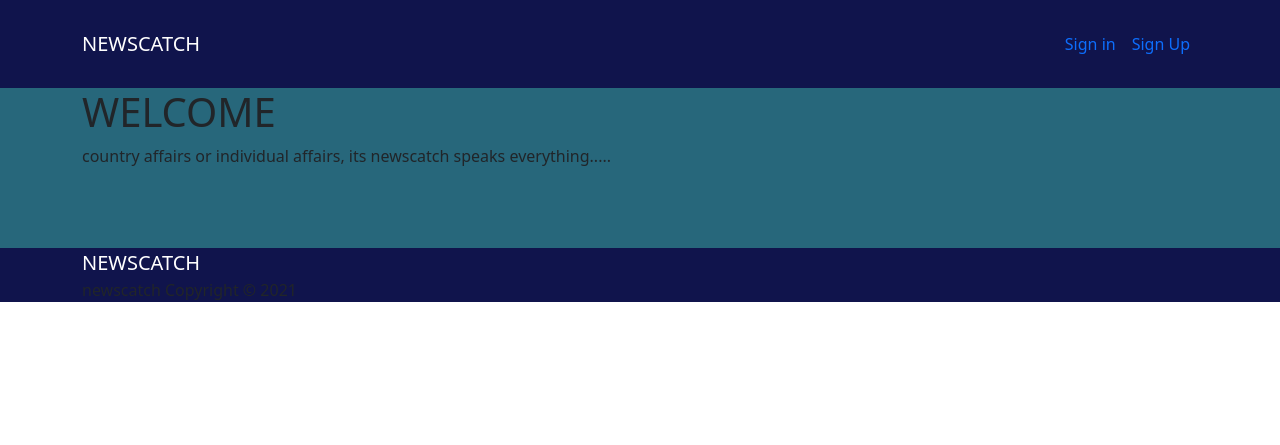
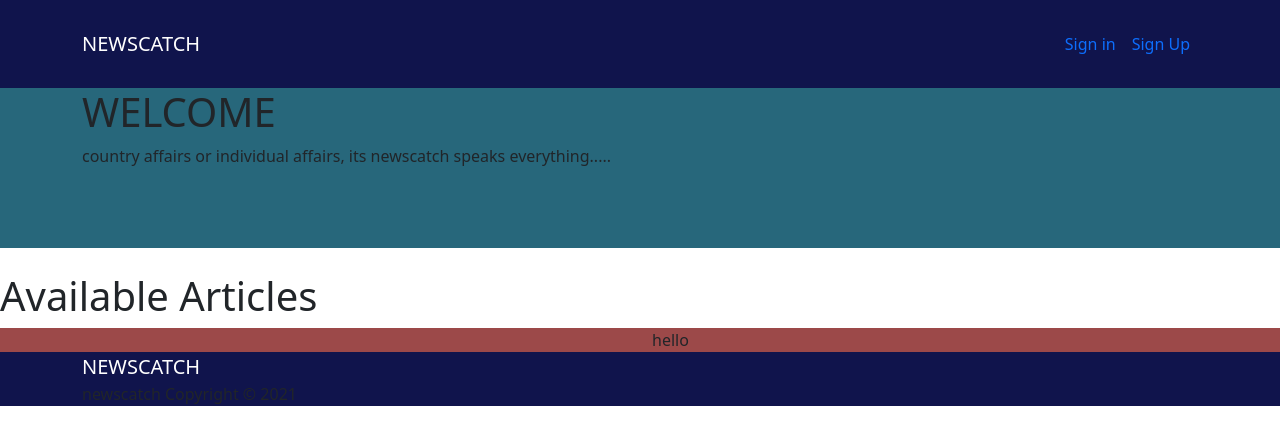
Before and after one commit to sling254/Newscatch, a Flask app: page /articles in a window 1280 px wide. Shown: the top 445 px of the page. Run offline with Flask 2, Linux system fonts and the light colour scheme.

Commit message:
add articles.html

```diff
--- a/app/static/main.css
+++ b/app/static/main.css
@@ -11,6 +11,10 @@
     background-color:#27677B;
 
 }
+#display{
+    background-color:#9C4949;
+
+}
 footer{
     background-color: #10144C;
 }
--- a/app/templates/articles.html
+++ b/app/templates/articles.html
@@ -1 +1,21 @@
 {% extends 'base.html' %}
+
+{% block content %}
+
+<h1 class="mt-4"> Available Articles</h1>
+<section id="display">
+    <div class="container">
+        <div class="row">
+            <div class="col-md">
+                <img src="" alt="">
+            </div>
+            <div class="col-md">
+                hello
+            </div>
+        </div>
+
+    </div>
+
+</section>
+
+{% endblock %}
```
